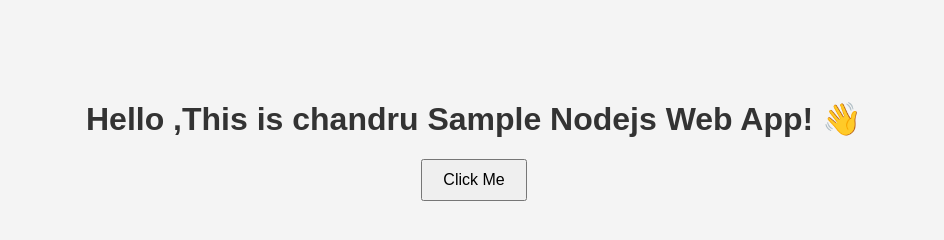
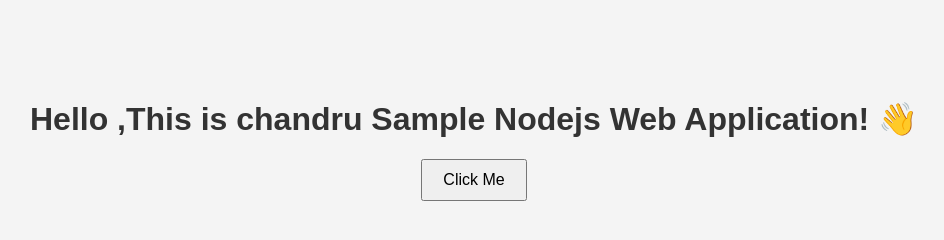
Before and after one commit to ChandruB02/nodejs-demo-app, a website: page public/index.html in a window 1280 px wide. Shown: the whole page, without its empty margins (166-1110 px from the left). Drawn offline with Linux system fonts and the light colour scheme.

Commit message:
some changes made

```diff
--- a/public/index.html
+++ b/public/index.html
@@ -7,7 +7,7 @@
   <link rel="stylesheet" href="style.css">
 </head>
 <body>
-  <h1>Hello ,This is chandru Sample Nodejs Web App! 👋</h1>
+  <h1>Hello ,This is chandru Sample Nodejs Web Application! 👋</h1>
   <button onclick="greet()">Click Me</button>
   <p id="message"></p>
 
```
